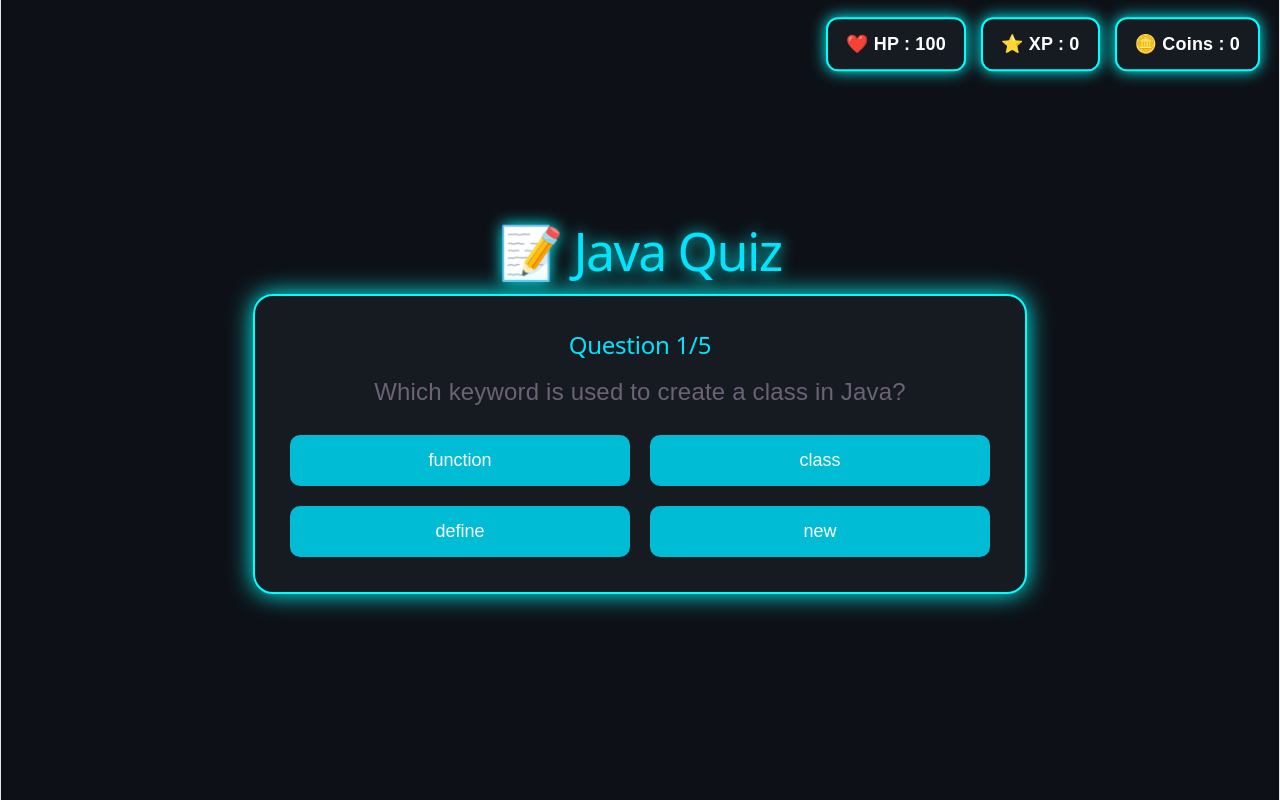
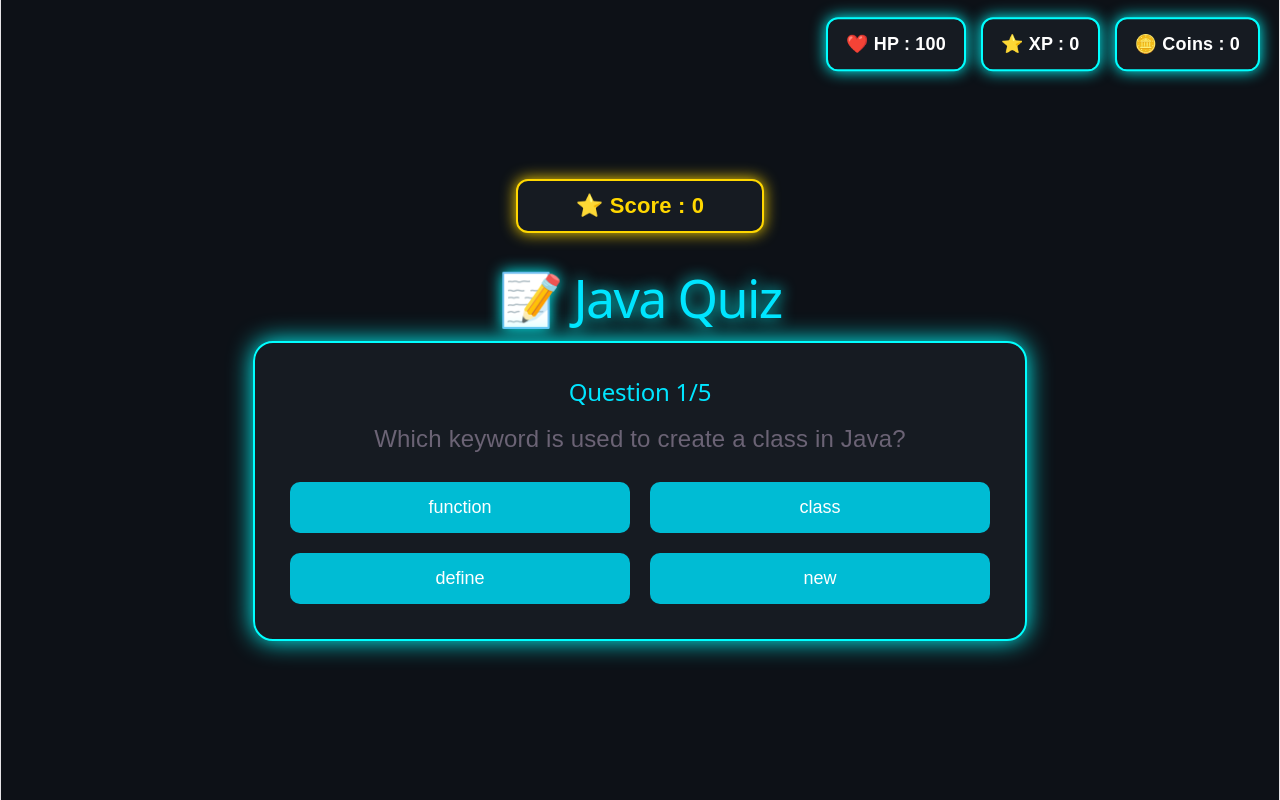
Before and after one commit to rashmirekhaghosh370-svg/JavaVerse, a React (Vite) app in the folder frontend/javaverse-frontend/: page /quiz in a window 1280 px wide. Built offline with nearby package versions, Linux system fonts and the light colour scheme.

Commit message:
Day-14: Quiz Improvments and HUD System

```diff
--- a/frontend/javaverse-frontend/src/pages/Quiz/Quiz.css
+++ b/frontend/javaverse-frontend/src/pages/Quiz/Quiz.css
@@ -6,10 +6,10 @@ justify-content:center;
 align-items:center;
 }
 .quiz-page h1{
-    color:#00e5ff;
-    font-size:52px;
-    margin-bottom:30px;
-    text-shadow:0 0 15px cyan;
+ color:#00e5ff;
+ font-size:52px;
+ margin-bottom:30px;
+ text-shadow:0 0 15px cyan;
 }
 .quiz-card{
 width:700px;
@@ -47,7 +47,27 @@ transition:.3s;
 .options button:hover{
 
 background:#0097a7;
+transform:scale(1.05);
+}
+.correct{
+    background:#28a745 !important;
+    color:white;
+}
 
-transform:scale(1.05);
-
+.wrong{
+    background:#dc3545 !important;
+    color:white;
 }
+.score-board{
+    width:220px;
+    margin:20px auto;
+    padding:12px;
+    background:#161b22;
+    border:2px solid gold;
+    border-radius:12px;
+    color:gold;
+    font-size:22px;
+    font-weight:bold;
+    text-align:center;
+    box-shadow:0 0 15px gold;
+}
--- a/frontend/javaverse-frontend/src/pages/Quiz/Quiz.jsx
+++ b/frontend/javaverse-frontend/src/pages/Quiz/Quiz.jsx
@@ -40,22 +40,41 @@ answer:"Programming"
 ];
 
 const[current,setCurrent]=useState(0);
+const [score, setScore] = useState(0);
+const [selectedAnswer, setSelectedAnswer] = useState("");
+const [showAnswer, setShowAnswer] = useState(false);
 const handleAnswer = (selected) => {
+
+  setSelectedAnswer(selected);
+  setShowAnswer(true);
+
+  if (selected === questions[current].answer) {
+    setScore(score + 10);
+  }
+
+  setTimeout(() => {
+
+    setShowAnswer(false);
+    setSelectedAnswer("");
 
     if (current < questions.length - 1) {
       setCurrent(current + 1);
     } else {
-    navigate ("/result");
+      localStorage.setItem("score", score + (selected === questions[current].answer ? 10 : 0));
+      navigate("/result");
     }
 
+  }, 1000);
+
 };
-
 return(
 
 <div className="quiz-page">
     <HUD />
+    <div className="score-board">
+  ⭐ Score : {score}
+</div>
 <h1>📝 Java Quiz</h1>
-
 <div className="quiz-card">
 <h2>
 Question {current+1}/{questions.length}
@@ -69,6 +88,16 @@ questions[current].options.map((option,index)=>
 <button
   key={index}
   onClick={() => handleAnswer(option)}
+  disabled={showAnswer}
+  className={
+    showAnswer
+      ? option === questions[current].answer
+        ? "correct"
+        : option === selectedAnswer
+        ? "wrong"
+        : ""
+      : ""
+  }
 >
   {option}
 </button>
```
Lines whose indentation alone changed are shown as unchanged.
